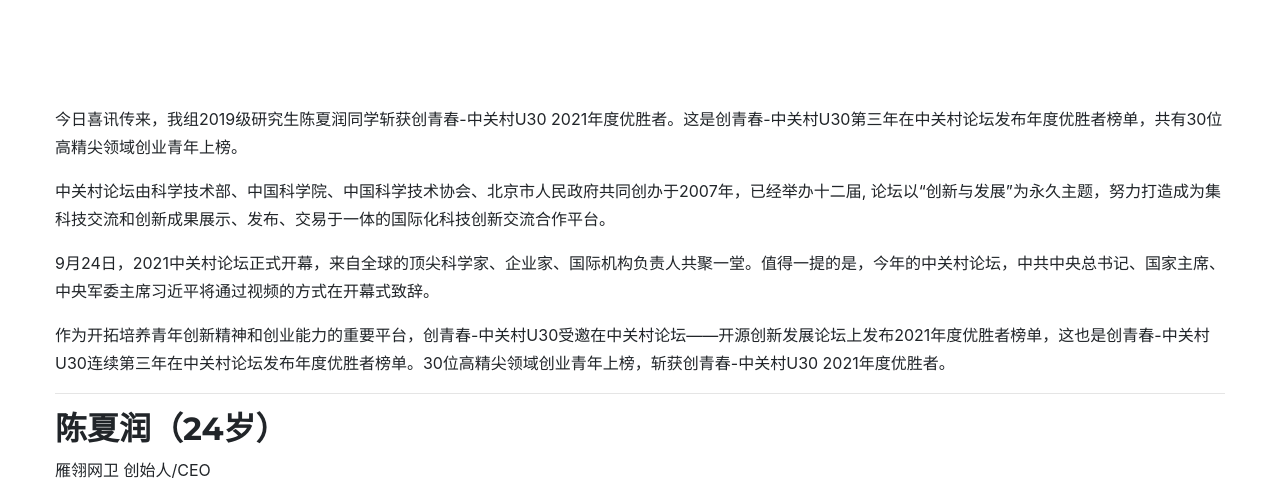
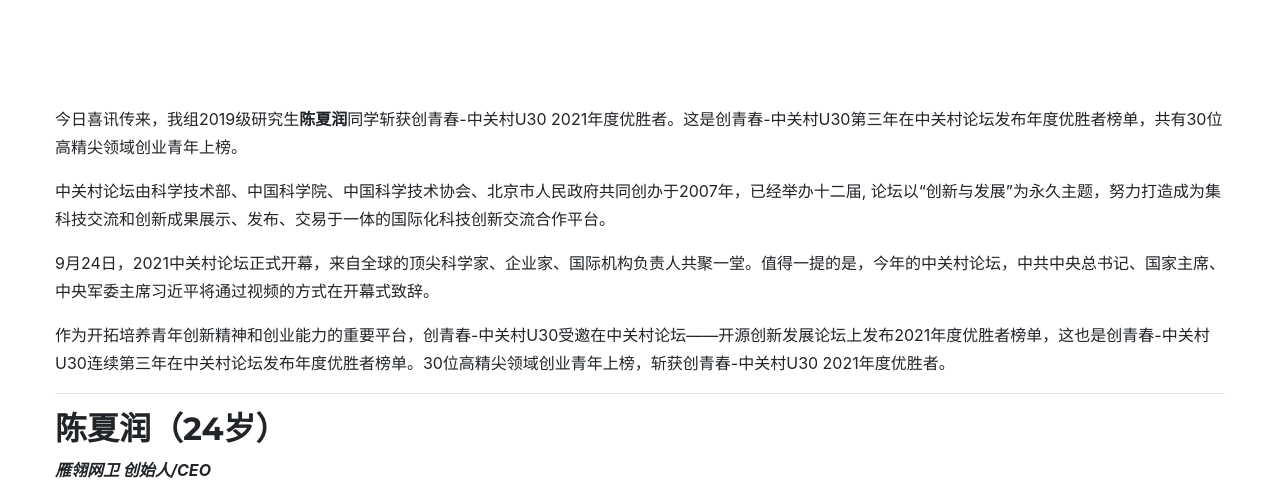
Before and after one commit to xxycfhb/xxycfhb.github.io, a Jekyll site: the page built from _posts/notice/2021-09-24-notice-12.md, in a window 1280 px wide and 900 px high. Shown: the part 406-897 px from the top of the window. Built offline with Jekyll 4.4.1, drawn with Linux system fonts in a browser that asks for light colours; some web fonts are replaced.

```diff
--- a/_posts/notice/2021-09-24-notice-12.md
+++ b/_posts/notice/2021-09-24-notice-12.md
@@ -9,7 +9,7 @@ categories:
 
 ---
 
-今日喜讯传来，我组2019级研究生陈夏润同学斩获创青春-中关村U30 2021年度优胜者。这是创青春-中关村U30第三年在中关村论坛发布年度优胜者榜单，共有30位高精尖领域创业青年上榜。
+今日喜讯传来，我组2019级研究生**陈夏润**同学斩获创青春-中关村U30 2021年度优胜者。这是创青春-中关村U30第三年在中关村论坛发布年度优胜者榜单，共有30位高精尖领域创业青年上榜。
 
 中关村论坛由科学技术部、中国科学院、中国科学技术协会、北京市人民政府共同创办于2007年，已经举办十二届, 论坛以“创新与发展”为永久主题，努力打造成为集科技交流和创新成果展示、发布、交易于一体的国际化科技创新交流合作平台。
 
@@ -21,7 +21,7 @@ categories:
 
 ## 陈夏润（24岁）
 
-雁翎网卫  创始人/CEO
+***雁翎网卫  创始人/CEO***
 
 陈夏润，北京大学信息安全实验室硕士，专注研究漏洞挖掘、智能合约代码审计与Web渗透测试，拥有深厚的安全技术积累。多次参加Hitcon等国际知名网络安全赛事并取得优异成绩，先后挖掘Microsoft、Baidu、Lark、Cloudflare等知名互联网厂商漏洞，发表多篇网络安全领域高水平学术论文，并获得CCFB类会议DSN 2020 Best Paper Award。
 
```
